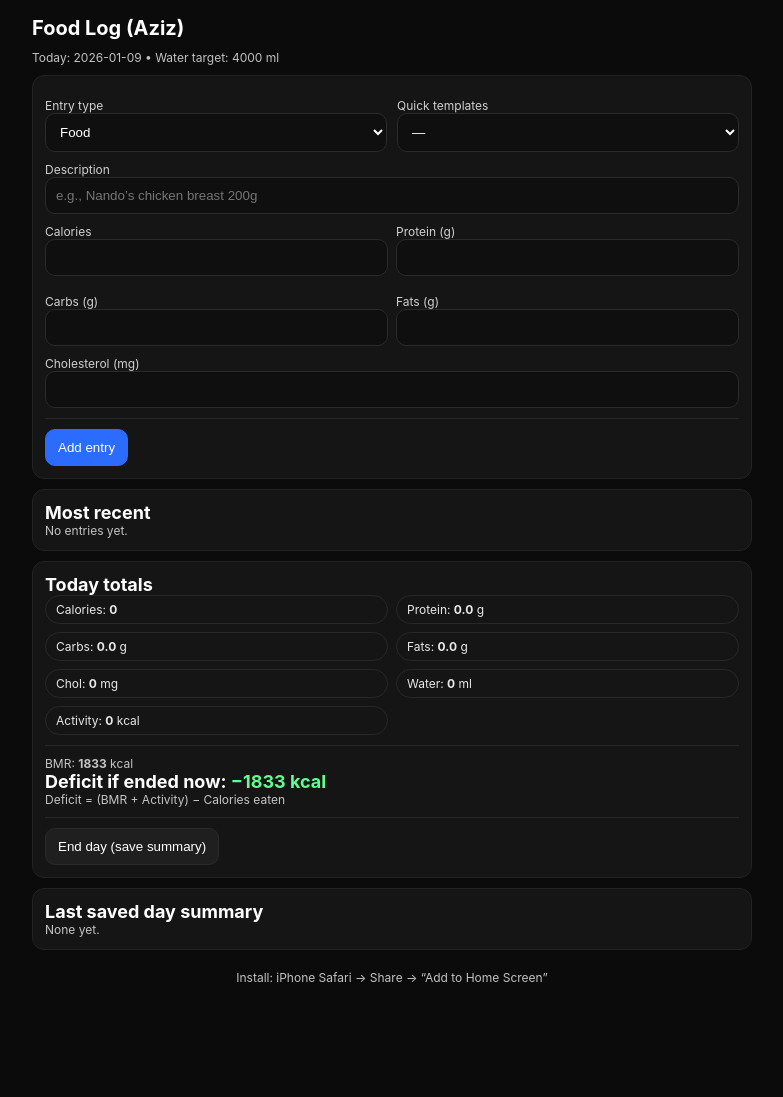
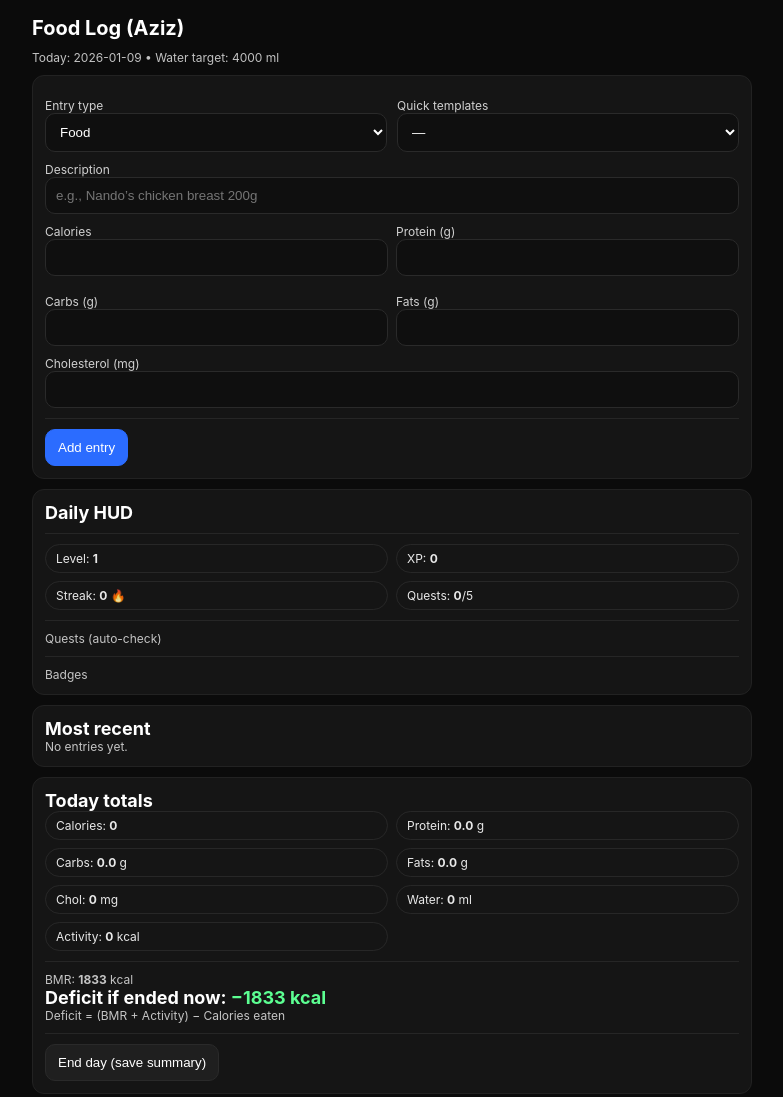
Before and after one commit to abkalk/Foodlog, a plain HTML site: page index.html in a window 1280 px wide. Shown: the top 1097 px of the page, without its empty margins (248-1031 px from the left). Before the commit the page ends 1011 px from the top, so only its background shows below. Drawn offline with Linux system fonts and the light colour scheme.

Commit message:
Add Daily HUD section to index.html

```diff
--- a/index.html
+++ b/index.html
@@ -85,6 +85,27 @@
     <button class="primary" id="addBtn">Add entry</button>
   </div>
 
+<div class="card">
+  <div class="big">Daily HUD</div>
+  <div class="muted" id="hudLine"></div>
+  <div class="hr"></div>
+
+  <div class="grid">
+    <div class="pill">Level: <b id="lvl">1</b></div>
+    <div class="pill">XP: <b id="xp">0</b></div>
+    <div class="pill">Streak: <b id="streak">0</b> 🔥</div>
+    <div class="pill">Quests: <b id="questsDone">0</b>/5</div>
+  </div>
+
+  <div class="hr"></div>
+  <div class="muted">Quests (auto-check)</div>
+  <div id="quests" class="muted"></div>
+
+  <div class="hr"></div>
+  <div class="muted">Badges</div>
+  <div id="badges" class="muted"></div>
+</div>
+
   <div class="card">
     <div class="big">Most recent</div>
     <div class="muted" id="recent"></div>
```
